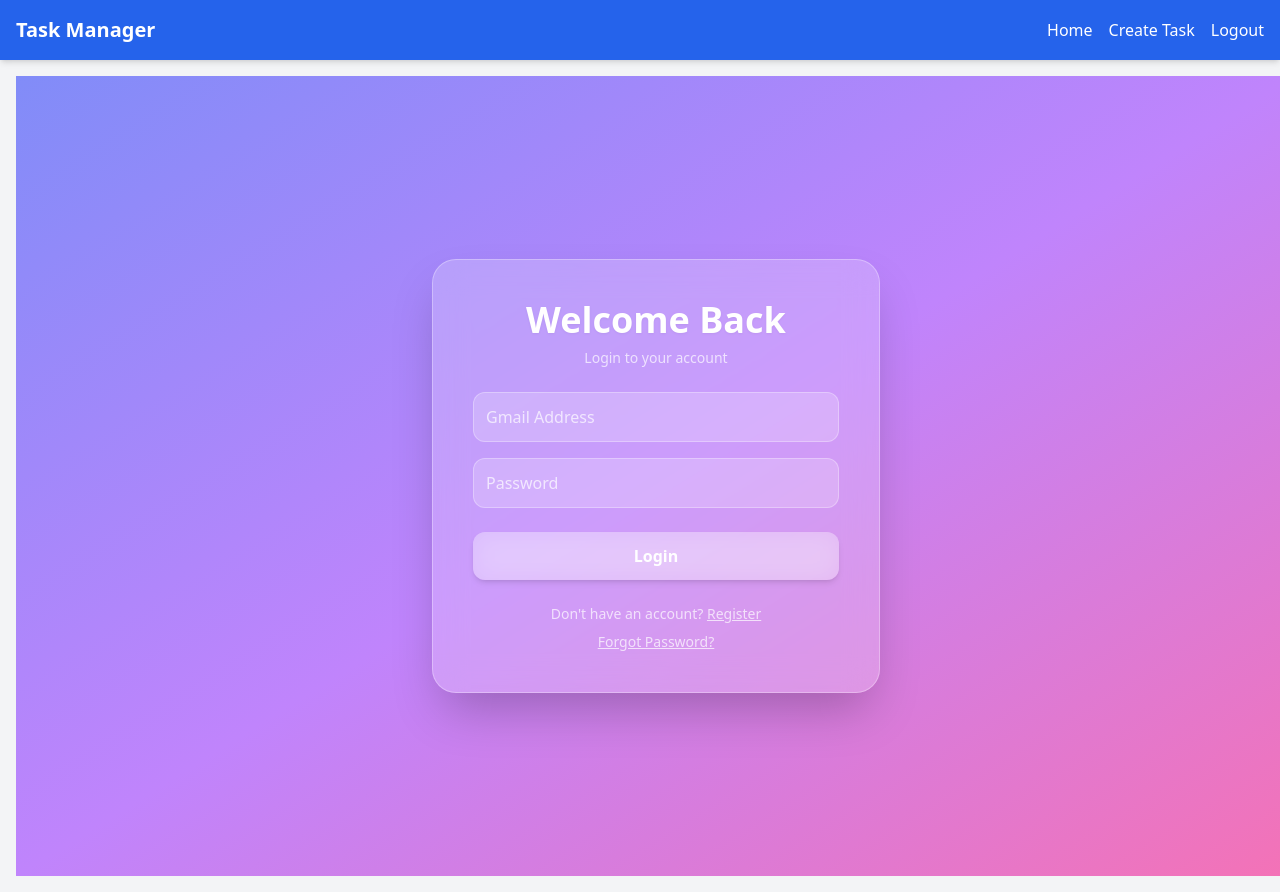
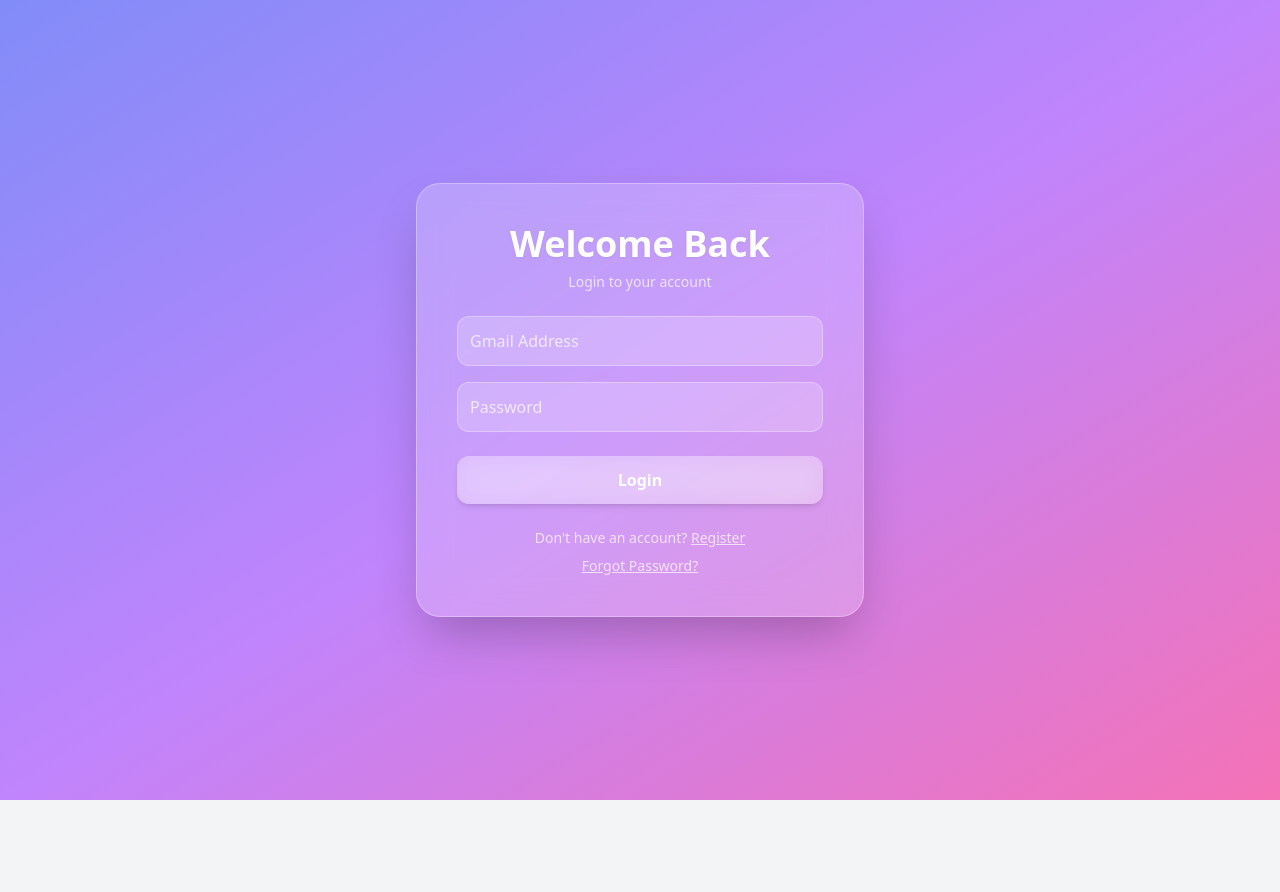
Before and after one commit to jariusismyname/taskmanager2, a Next.js app: page /login in a window 1280 px wide. After the commit the page ends 800 px from the top, so only its background shows below. Built offline with nearby package versions, Linux system fonts and the light colour scheme.

Commit message:
good ui to the max

```diff
--- a/app/layout.tsx
+++ b/app/layout.tsx
@@ -1,5 +1,5 @@
 import './globals.css';
-import Link from 'next/link';
+import Navbar from '../components/Navbar';
 
 export const metadata = {
   title: 'Task Manager',
@@ -12,21 +12,10 @@ export default function RootLayout({
   children: React.ReactNode;
 }) {
   return (
-    <html lang="en">
-      <body className="bg-gray-100 min-h-screen">
-        <nav className="bg-blue-600 text-white p-4 shadow-md">
-          <div className="container mx-auto flex justify-between items-center">
-            <Link href="/home" className="text-xl font-bold hover:underline">
-              Task Manager
-            </Link>
-            <div className="space-x-4">
-              <Link href="/home" className="hover:underline">Home</Link>
-              <Link href="/create" className="hover:underline">Create Task</Link>
-              <Link href="/login" className="hover:underline">Logout</Link>
-            </div>
-          </div>
-        </nav>
-        <main className="container mx-auto p-4">{children}</main>
+    <html lang="en" className="w-full h-full p-0 m-0">
+      <body className="w-full h-full p-0 m-0 bg-gray-100">
+        <Navbar />
+        <main className="min-h-screen">{children}</main>
       </body>
     </html>
   );
--- /dev/null
+++ b/components/Navbar.tsx
@@ -0,0 +1,26 @@
+'use client';
+
+import Link from 'next/link';
+import { usePathname } from 'next/navigation';
+
+export default function Navbar() {
+  const pathname = usePathname();
+
+  const hideNavOn = ['/login', '/register', '/forgot-password'];
+  if (hideNavOn.includes(pathname)) return null;
+
+  return (
+    <nav className="bg-blue-600 text-white p-4 shadow-md">
+      <div className="container mx-auto flex justify-between items-center">
+        <Link href="/home" className="text-xl font-bold hover:underline">
+          Task Manager
+        </Link>
+        <div className="space-x-4">
+          <Link href="/home" className="hover:underline">Home</Link>
+          <Link href="/create" className="hover:underline">Create Task</Link>
+          <Link href="/login" className="hover:underline">Logout</Link>
+        </div>
+      </div>
+    </nav>
+  );
+}
```
